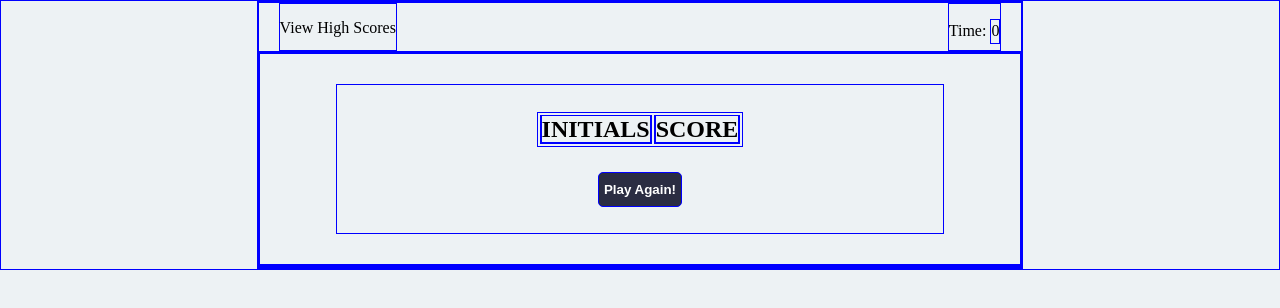
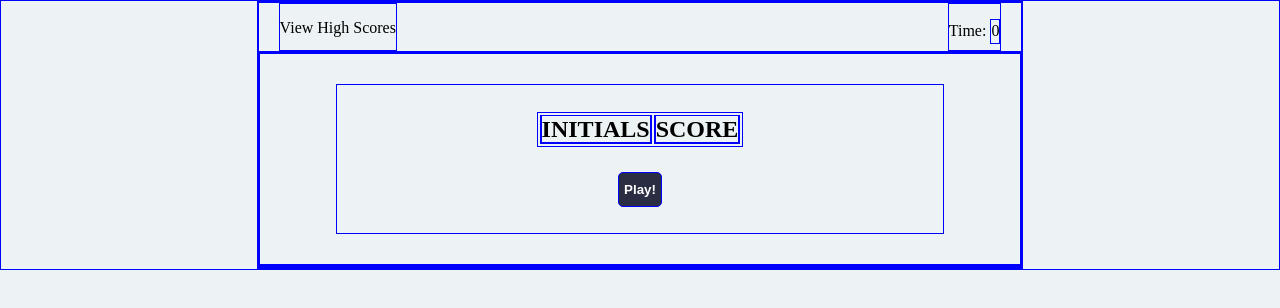
Before and after one commit to maximusDecimalusMeridius/class-quiz, a plain HTML site: page index.html in a window 1280 px wide. Both pictures are taken after a click on the element "View High Scores". Drawn offline with Linux system fonts and the light colour scheme.

Commit message:
Fixed bug where user clicked highscores on their first page visit without having played a game.  Set highscores and localStorage to null loop.  Added conditional when posting scores to only do so if stored data != empty string.

```diff
--- a/index.html
+++ b/index.html
@@ -43,7 +43,7 @@
                     <td id="init"></td>
                     <td id="score"></td>
                 </table>
-                <button id="play-again-button" class="button" type="button">Play Again!</button>
+                <button id="play-again-button" class="button" type="button">Play!</button>
             </div>
         </div>
     </main>
--- a/script.js
+++ b/script.js
@@ -80,7 +80,6 @@ function init(){
     if(localStorage.getItem("highScores") === null){
         localStorage.setItem("highScores", highScores);
     }
-    console.log(highScores);
 }
 
 // Starts game, initializing counters and indexes
@@ -171,6 +170,10 @@ function showHighScores() {
     _initCol.innerHTML = "<span class='hof-header'>Initials</span>";
     _scoreCol.innerHTML = "<span class='hof-header'>Score</span>";
 
+
+    if(localStorage.getItem("highScores") == ""){
+        alert("Be the first to play!");
+    } else {
         highScores = JSON.parse(localStorage.getItem("highScores"));
 
         for(let i = 0; i < highScores.length; i++){
@@ -186,7 +189,11 @@ function showHighScores() {
             _scoreCol.appendChild(newScoreEl);
         }
     }
+}
 
+if(localStorage.getItem("highScores") === null){
+    localStorage.setItem("highScores", highScores);
+}
 
 
 
```
Lines whose indentation alone changed are shown as unchanged.
